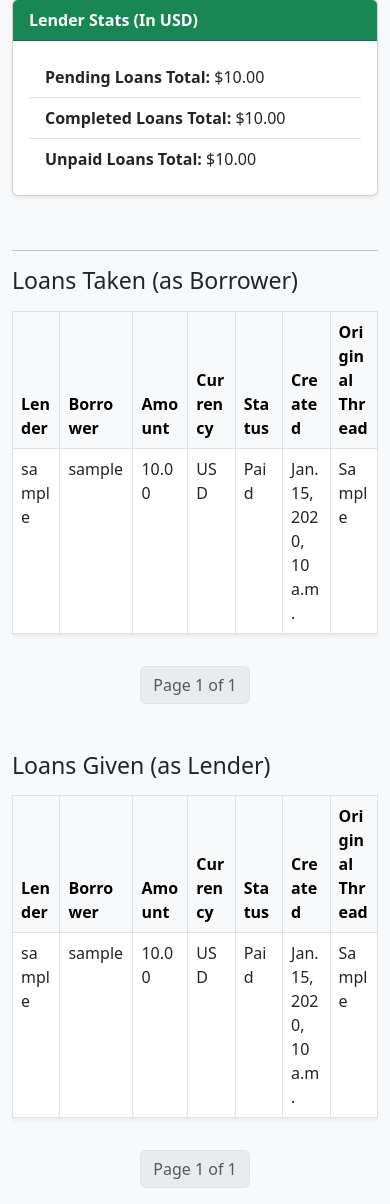
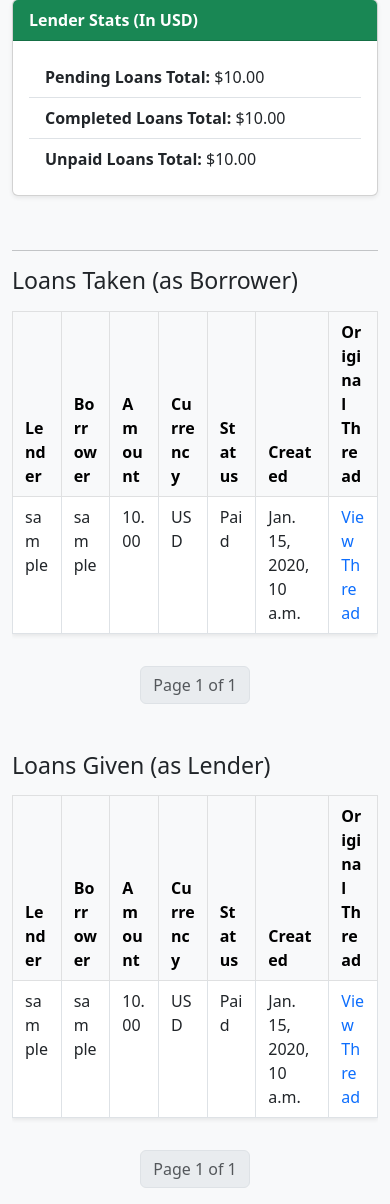
Before and after one commit to fardeenfs/RedditLoanBot, a Django app: a page that uses templates/user_detail.html in a window 390 px wide. Shown: the part 453-1657 px from the top of the page. Run offline with Django 4.2, Linux system fonts and the light colour scheme; tables that the repository leaves empty hold one stand-in row (values such as "Sample post").

Commit message:
Update user_detail.html

```diff
--- a/templates/user_detail.html
+++ b/templates/user_detail.html
@@ -1,3 +1,4 @@
+
 <!DOCTYPE html>
 <html lang="en">
 <head>
@@ -41,17 +42,32 @@
         overflow: hidden;
     }
 
-
-
-    .table th:nth-child(2), .table td:nth-child(2) {
+    .table th:nth-child(6), .table td:nth-child(6) {
         width: 20%;
     }
 
-    .table th:nth-child(3), .table td:nth-child(3) {
-        width: 15%;
+
+    .table th, .table td {
+        text-overflow: ellipsis;
+        max-width: 200px;
     }
 
+    /* Mobile responsiveness */
+    @media (max-width: 768px) {
+      .table-responsive {
+        -webkit-overflow-scrolling: touch;
+      }
 
+      .table th, .table td {
+        padding: 8px 12px;
+      }
+
+      .table td a {
+        word-wrap: break-word;
+        white-space: normal;
+        text-overflow: ellipsis;
+      }
+    }
   </style>
 </head>
 <body>
@@ -147,10 +163,10 @@
               {% if loan.is_paid %}Paid{% elif loan.is_unpaid %}Unpaid{% elif loan.is_cancelled %}Cancelled{% else %}Pending{% endif %}
             </td>
             <td>{{ loan.creation_date }}</td>
-            <td>{{ loan.original_thread}}</td>
+            <td><a href="{{ loan.original_thread }}" target="_blank" class="text-decoration-none">View Thread</a></td>
           </tr>
           {% empty %}
-          <tr><td colspan="5" class="text-center text-muted">No loans taken.</td></tr>
+          <tr><td colspan="7" class="text-center text-muted">No loans taken.</td></tr>
           {% endfor %}
         </tbody>
       </table>
@@ -199,10 +215,10 @@
               {% if loan.is_paid %}Paid{% elif loan.is_unpaid %}Unpaid{% elif loan.is_cancelled %}Cancelled{% else %}Pending{% endif %}
             </td>
             <td>{{ loan.creation_date }}</td>
-            <td>{{ loan.original_thread}}</td>
+            <td><a href="{{ loan.original_thread }}" target="_blank" class="text-decoration-none">View Thread</a></td>
           </tr>
           {% empty %}
-          <tr><td colspan="5" class="text-center text-muted">No loans given.</td></tr>
+          <tr><td colspan="7" class="text-center text-muted">No loans given.</td></tr>
           {% endfor %}
         </tbody>
       </table>
```
